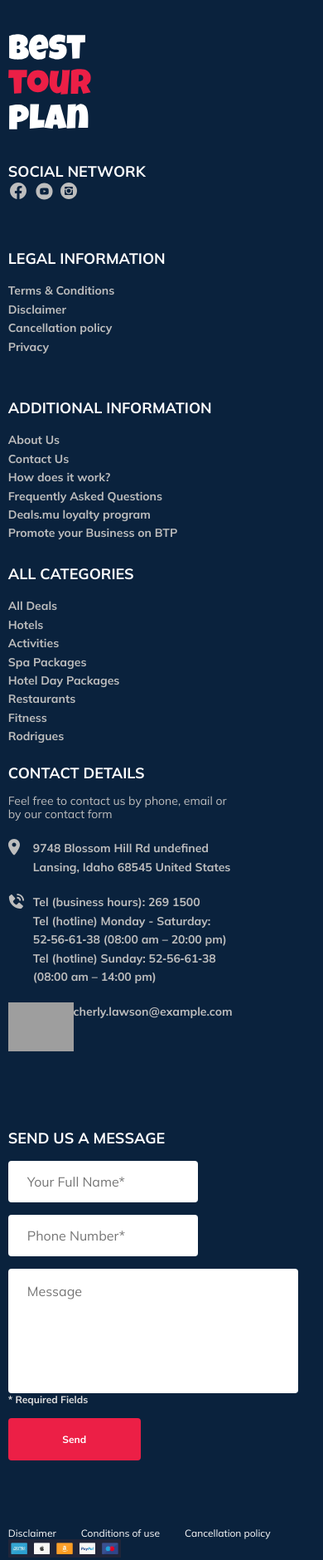
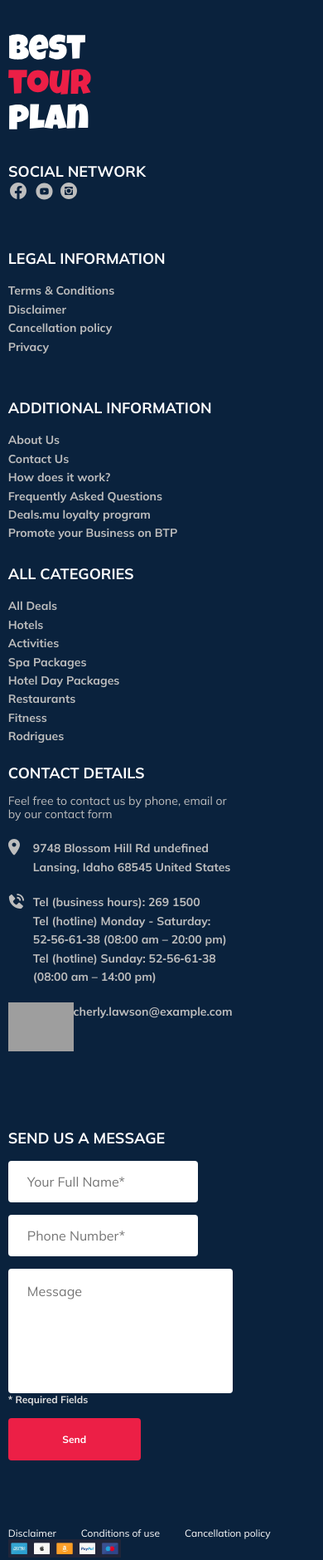
Before and after one commit to kaskoalex/tour-plan, a PHP site: page /index.html in a window 390 px wide. Shown: the part 3111-4991 px from the top of the page at 83% size. Run offline with PHP 8.4, Linux system fonts and the light colour scheme; grey boxes are pictures that could not be loaded.

Commit message:
fix: _media

```diff
--- a/css/style.css
+++ b/css/style.css
@@ -2005,7 +2005,7 @@ template {
     top: 47px;
   }
   .form {
-    width: 350px;
+    max-width: 350px;
   }
   .activities {
     padding-top: 40px;
@@ -2396,7 +2396,8 @@ template {
 }
 
 @media (max-width: 320px) {
-  container {
+  .container {
+    width: 95%;
     padding-left: auto;
     padding-right: auto;
   }
--- a/sass/_media.sass
+++ b/sass/_media.sass
@@ -262,7 +262,7 @@
           margin-right: 146px
           top: 47px
   .form
-    width: 350px
+    max-width: 350px
   .activities
     padding-top: 40px
     padding-bottom: 60px
@@ -538,7 +538,8 @@
 
 
 @media (max-width: 320px)
-  container
+  .container
+    width: 95%
     padding-left: auto
     padding-right: auto
   .reviews
@@ -566,6 +567,7 @@
       &__item
         margin-bottom: 17px
         margin-top:
+
   .user
     &__name
       margin-top:
```
Also changed, not shown: 1 other file.
